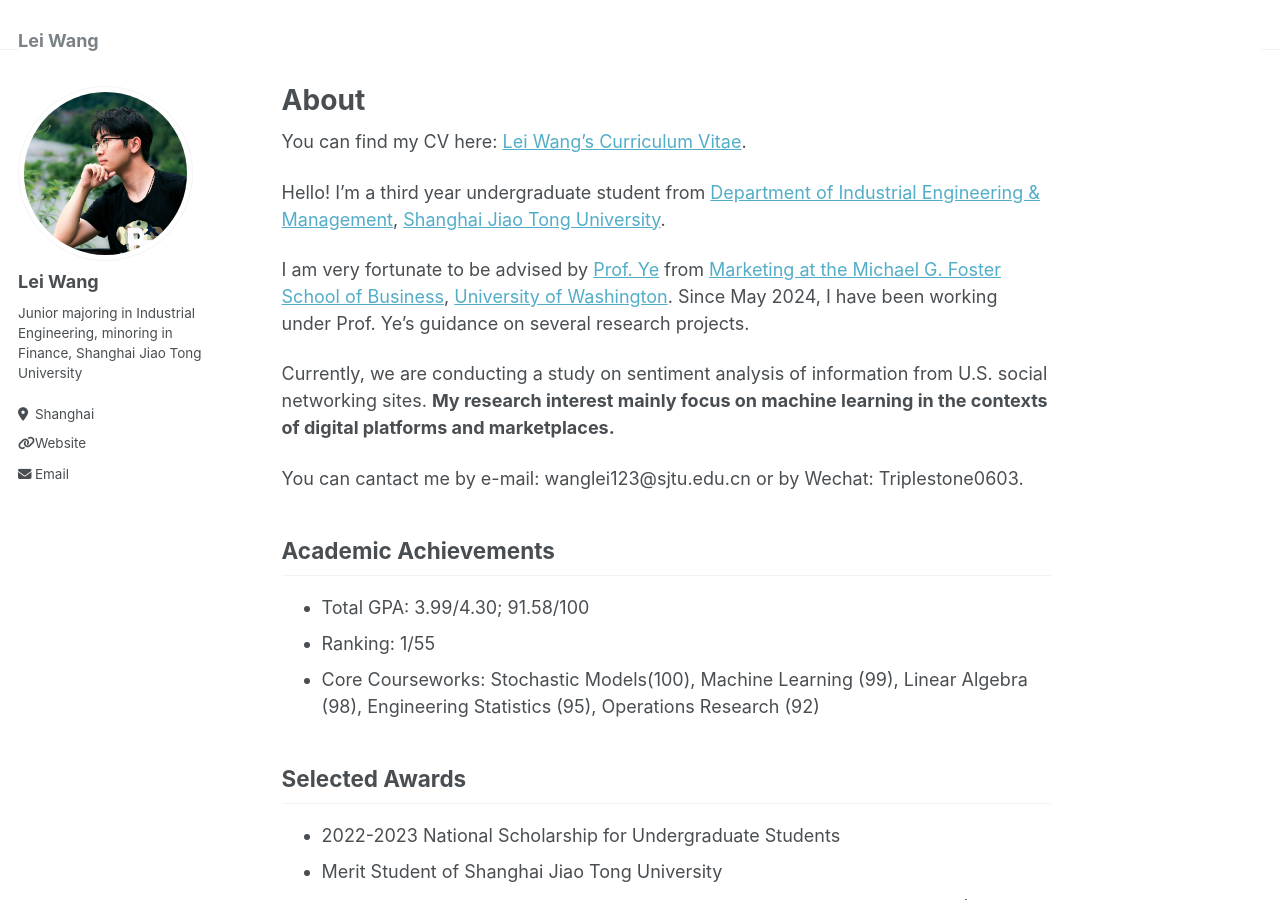
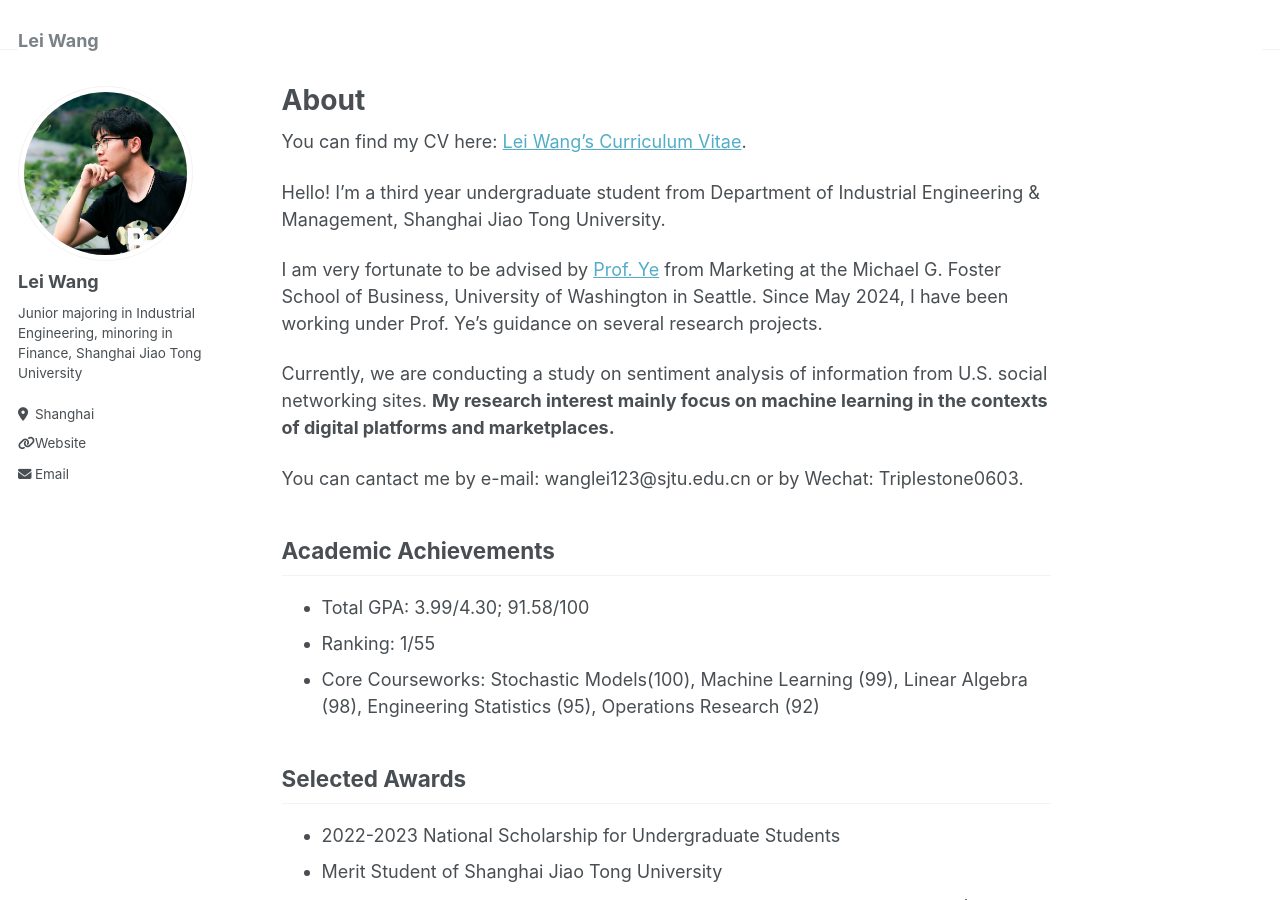
Before and after one commit to Wanglei123SJTU/Wanglei123SJTU.github.io, a Jekyll site: the page built from _pages/about.md, in a window 1280 px wide and 900 px high. Built offline with Jekyll 4.4.1, drawn with Linux system fonts in a browser that asks for light colours.

Commit message:
Update about.md

```diff
--- a/_pages/about.md
+++ b/_pages/about.md
@@ -9,9 +9,9 @@ redirect_from:
 
 You can find my CV here: [Lei Wang's Curriculum Vitae](../files/CV_Lei.pdf).
 
-Hello! I'm a third year undergraduate student from [Department of Industrial Engineering & Management](https://ieem.sjtu.edu.cn/), [Shanghai Jiao Tong University](https://www.sjtu.edu.cn/).
+Hello! I'm a third year undergraduate student from Department of Industrial Engineering & Management, Shanghai Jiao Tong University.
 
-I am very fortunate to be advised by [Prof. Ye](https://zikunye.com/) from [Marketing at the Michael G. Foster School of Business](https://foster.uw.edu/), [University of Washington](https://www.washington.edu/). Since May 2024, I have been working under Prof. Ye's guidance on several research projects.
+I am very fortunate to be advised by [Prof. Ye](https://zikunye.com/) from Marketing at the Michael G. Foster School of Business, University of Washington in Seattle. Since May 2024, I have been working under Prof. Ye's guidance on several research projects.
 
 Currently, we are conducting a study on sentiment analysis of information from U.S. social networking sites. **My research interest mainly focus on machine learning in the contexts of digital platforms and marketplaces.**
 
```
